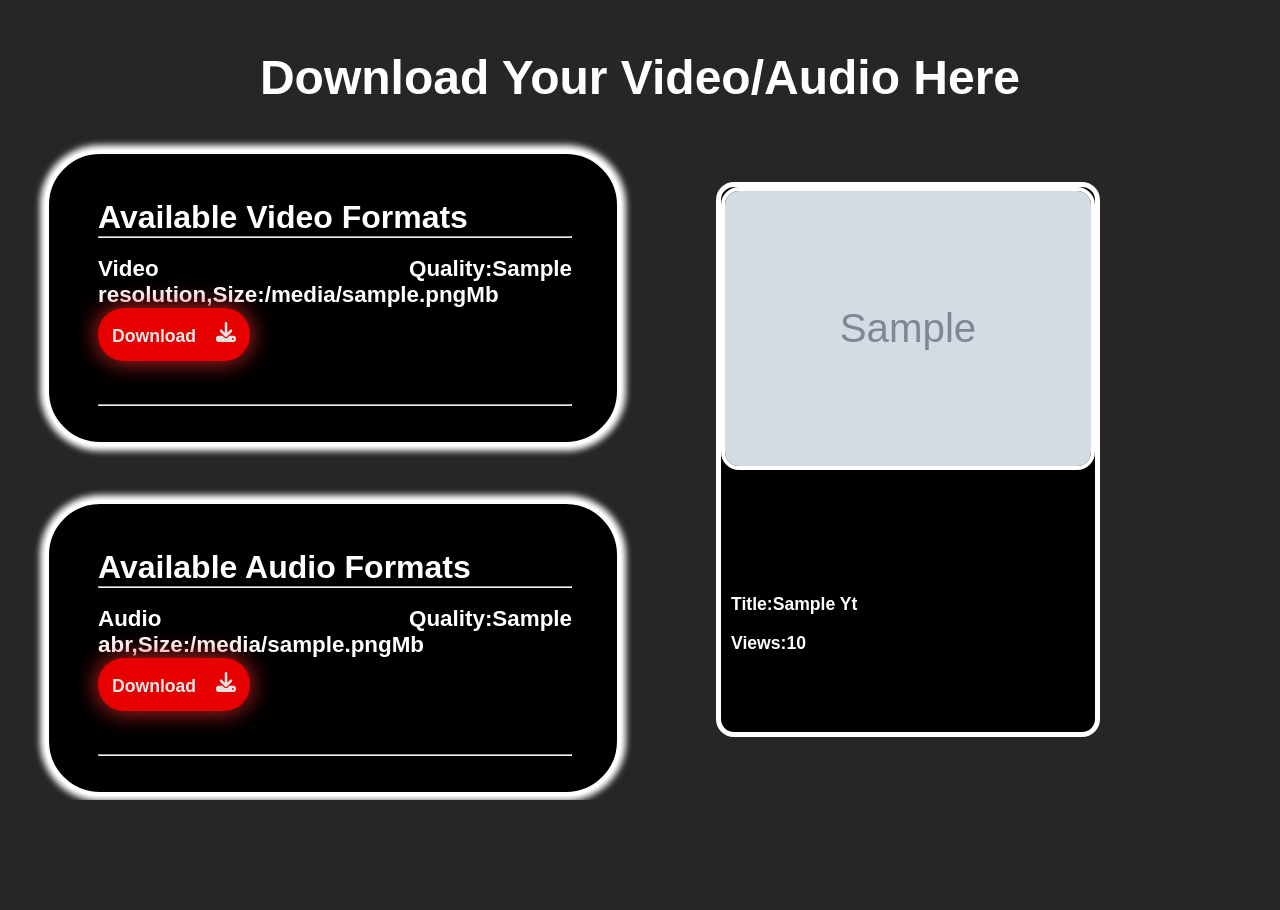
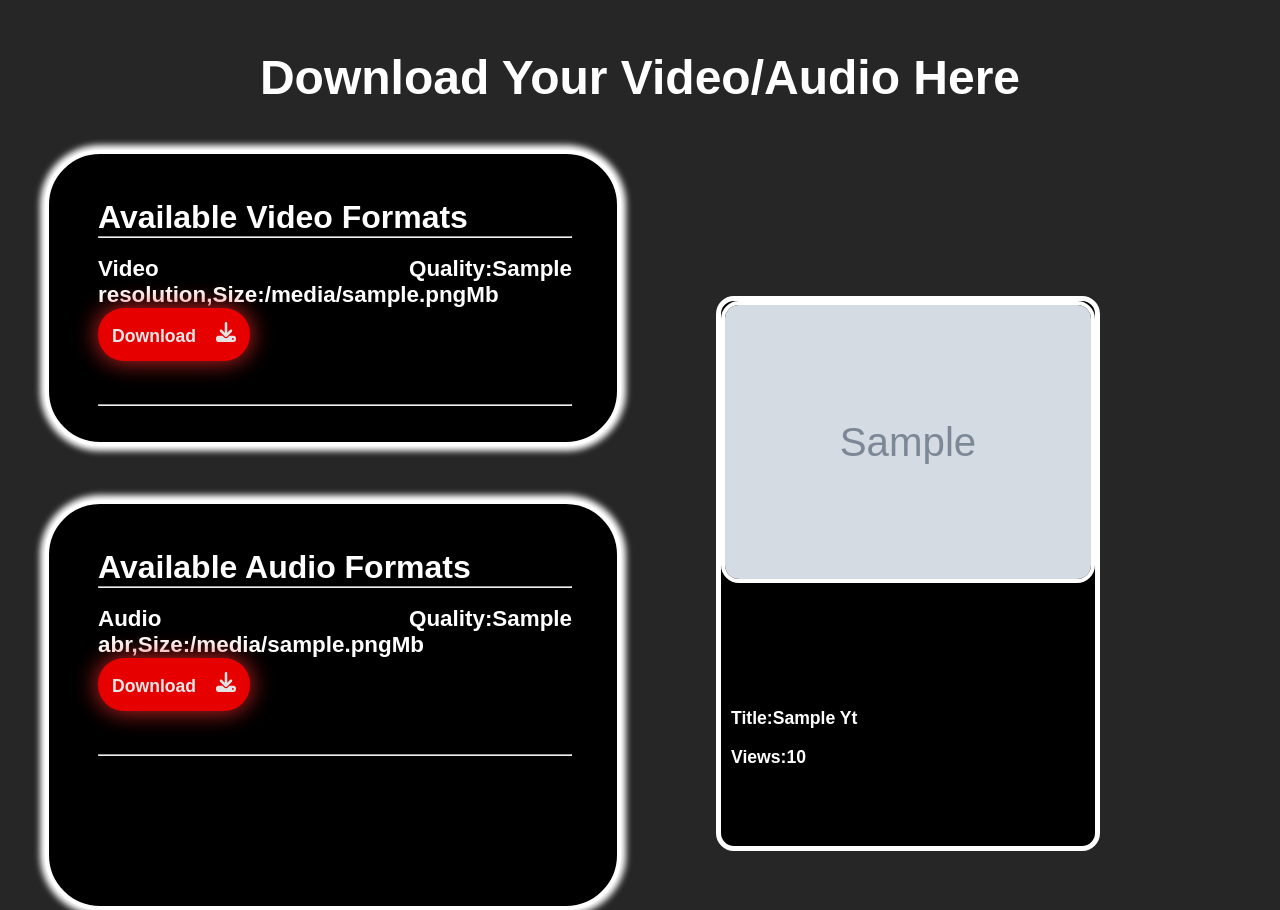
Before and after one commit to SudoKIngpin/YT-Downloader, a Flask app: template templates/download.html in a window 1280 px wide. Before the commit the page ends 800 px from the top, so only its background shows below. Run offline with Flask 3, Linux system fonts and the light colour scheme; the template is opened without the code that fills it: most values are stand-ins (such as "Sample title", 1, 10 or a date in 2020); grey boxes marked "Sample" are stand-in pictures.

Commit message:
Size of div for overflowing audio format fixed & changed the name of the youtube downloader

```diff
--- a/app.py
+++ b/app.py
@@ -14,4 +14,4 @@ def download():
     ytdict=yt(url) # Dictionary / JSON data containing URL Object
     return render_template("download.html",yt=ytdict)
 
-app.run(host='0.0.0.0',port=8080,debug=True)
+app.run(host='0.0.0.0',debug=True,port=80)
--- a/static/style.css
+++ b/static/style.css
@@ -256,6 +256,18 @@ h1{
     border-radius: 55px;
 }
 
+.videoarea1{
+    margin-left: 45px;
+    background-color:black;
+    height: 51.2vh;
+    width:45vw;
+    padding: 45px;
+    border: 4px solid white;
+    box-shadow: 0 0 6px 5px white;
+
+    border-radius: 55px;
+}
+
 .vcard{
     border: 5px solid white;
     background-color: black;
--- a/templates/download.html
+++ b/templates/download.html
@@ -35,7 +35,7 @@
  <br>
  <br>
 
-<div class="videoarea">
+<div class="videoarea1">
     <ul class="videobar">
         <span>Available Audio Formats </span>
         <br>
--- a/templates/form.html
+++ b/templates/form.html
@@ -6,7 +6,7 @@
     <meta name="viewport" content="width=device-width, initial-scale=1.0">
     <link rel="stylesheet" href="/static/style.css">
     <link rel="shortcut icon" href="/static/favicon.png" type="image/x-icon">
-    <title>Youtube Downloader </title>
+    <title>YouTube Downloader </title>
 </head>
 
 <body>
@@ -14,7 +14,7 @@
     <nav class="navbar">
         <div class="logo">
             <img src="/static/favicon.png" alt="LogoImage">
-            <span>Youtube Downloader</span>
+            <span>NovaTube Downloader</span>
         </div>
 
         <div class="rightnav">
```
